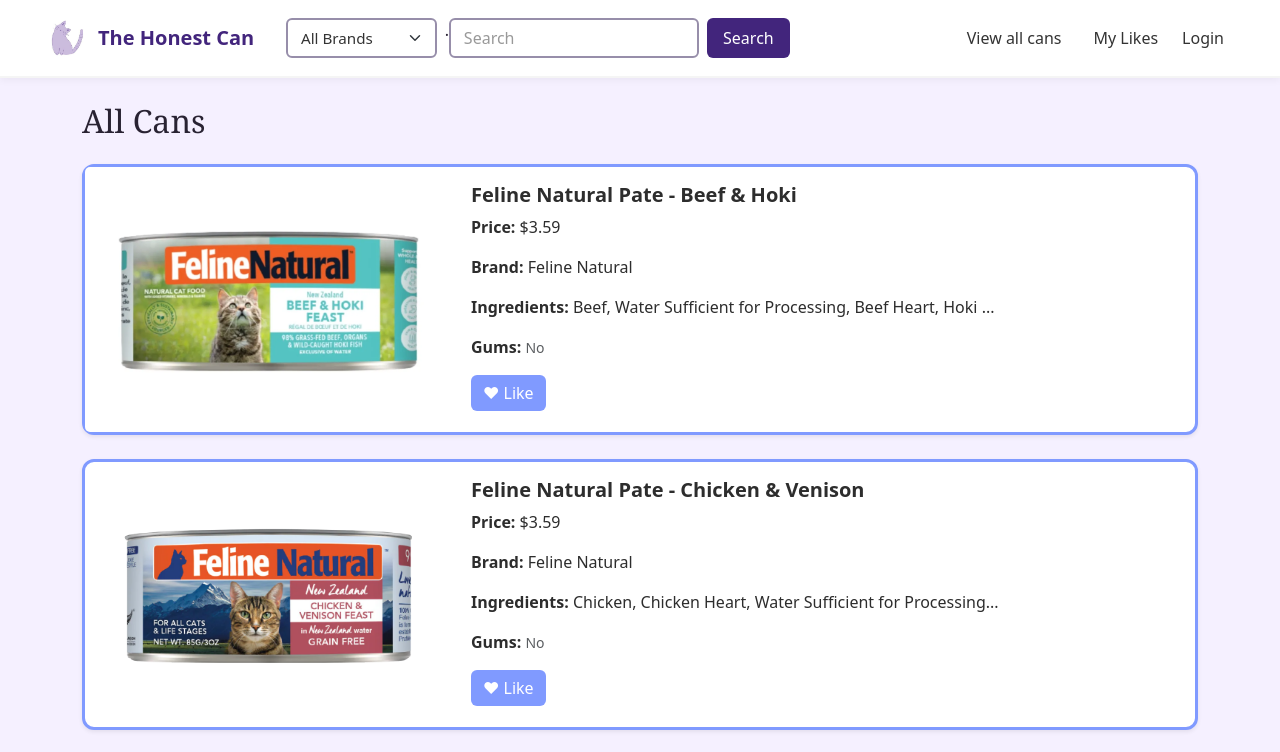
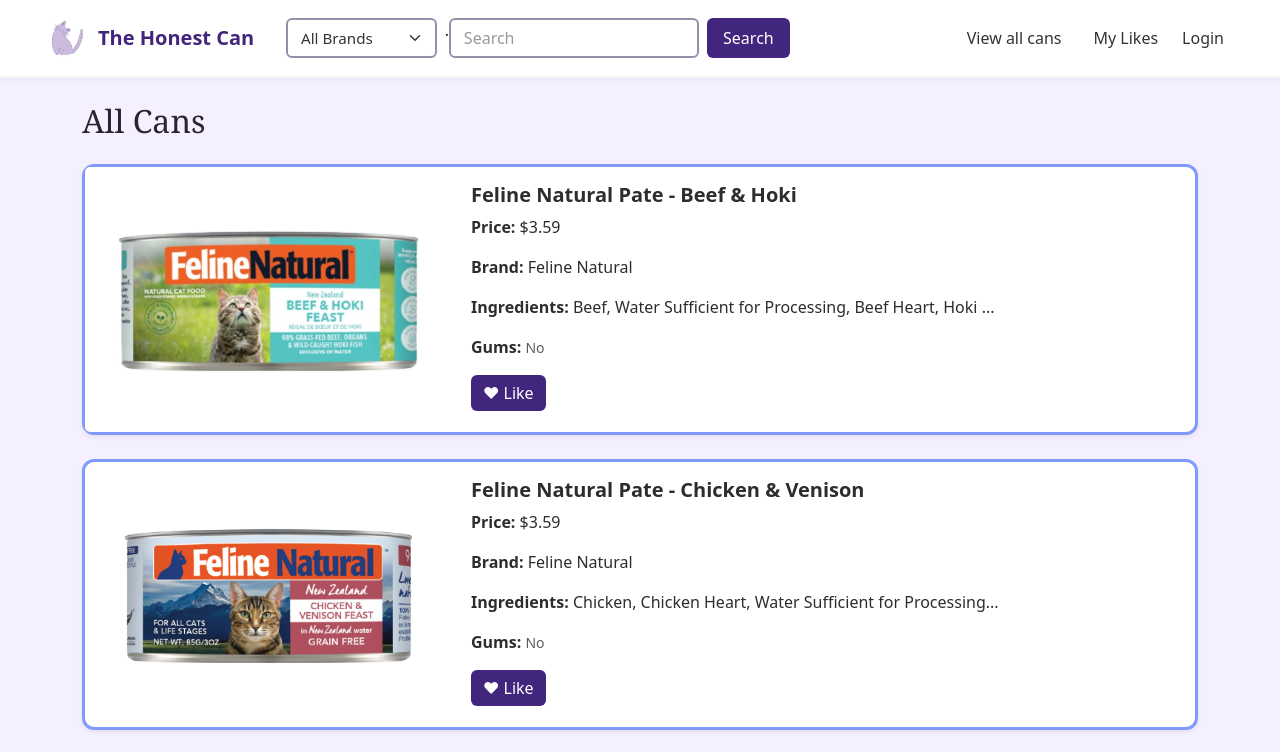
Before and after one commit to shinymidori/shinymidori.github.io, a React (Vite) app: page /cans in a window 1280 px wide. Shown: the top 752 px of the page. Built offline with nearby package versions, Linux system fonts and the light colour scheme.

Commit message:
Update CanCard.css

```diff
--- a/src/components/content/CanCard.css
+++ b/src/components/content/CanCard.css
@@ -18,15 +18,15 @@
 }
 
 .can-card .btn {
-    background-color: #809AFF;
+    background-color: #42257c;
     color: white;
     border: none;
 }
 
 .can-card .btn:hover {
-    background-color: #978EAA;
+    background-color: #15753e;
 }
 
 .like-btn.liked {
-    background-color: #A97EFE;
+    background-color: #cf5337;
 }
```
